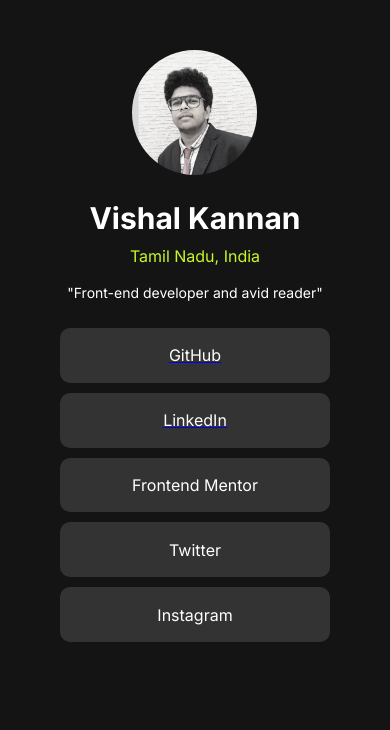
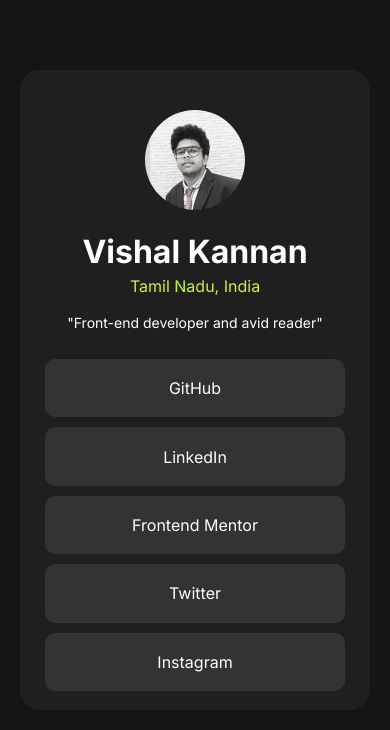
Before and after one commit to VISHALKANNAN070/simple_portfolio, a plain HTML site: page index.html in a window 390 px wide. Drawn offline with Linux system fonts and the light colour scheme; a web font is replaced by a local one.

Commit message:
styles.css

```diff
--- a/styles.css
+++ b/styles.css
@@ -32,7 +32,7 @@
   align-items: center;
   flex-direction: column;
   background-color: var(--darkgrey);
-  width: 23%;
+  width: 350px;
   height: 640px;
   border-radius: 20px;
   position: fixed;
@@ -79,7 +79,6 @@
 
 .nav {
   width: 80%;
-  cursor: pointer;
   display: flex;
   flex-direction: column;
   align-items: center;
@@ -90,6 +89,7 @@
 
 }
 button{
+  cursor: pointer;
   display: flex;
   justify-content: center;
   align-items: center;
@@ -115,445 +115,6 @@
   color: var(--grey);
 }
 
-
-@media (max-width: 1400px) {
-  .content {
-    height: 620px;
-    width: 24%;
-  }
-  .nav {
-    width: 88%;
-  }
+a{
+  text-decoration: none;
 }
-
-@media (max-width: 1350px) {
-  .content {
-    height: 610px;
-    width: 25%;
-    position: fixed;
-  }
-  .logo {
-    width: 95px;
-  }
-  .head {
-    font-size: 28px;
-  }
-  .sub1 {
-    font-size: 14px;
-  }
-  .sub2 {
-    font-size: 12px;
-  }
-  .nav {
-    width: 88%;
-  }
-  button{
-    width: 270px;
-  }
-}
-@media (max-width: 1200px) {
-  .content {
-    height: 610px;
-    width: 25%;
-    position: fixed;
-  }
-  .logo {
-    width: 95px;
-  }
-  .head {
-    font-size: 28px;
-  }
-  .sub1 {
-    font-size: 14px;
-  }
-  .sub2 {
-    font-size: 12px;
-  }
-  .nav {
-    width: 88%;
-  }
-}
-@media (max-width: 1180px) {
-  .content {
-    height: 610px;
-    width: 25%;
-    position: fixed;
-  }
-  .logo {
-    width: 95px;
-  }
-  .head {
-    font-size: 28px;
-  }
-  .sub1 {
-    font-size: 14px;
-  }
-  .sub2 {
-    font-size: 12px;
-  }
-  .nav {
-    width: 88%;
-  }
-}
-
-@media (max-width: 1100px) {
-  .content {
-    height: 610px;
-    width: 27%;
-  }
-  .logo {
-    width: 95px;
-  }
-  .head {
-    font-size: 28px;
-  }
-  .sub1 {
-    font-size: 14px;
-  }
-  .sub2 {
-    font-size: 12px;
-  }
-  .nav {
-    width: 88%;
-  }
-}
-@media (max-width: 1050px) {
-  .content {
-    top: 40px;
-    height: 630px;
-    width: 29%;
-    position: fixed;
-  }
-  .logo {
-    width: 95px;
-  }
-  .head {
-    font-size: 28px;
-  }
-  .sub1 {
-    font-size: 14px;
-  }
-  .sub2 {
-    font-size: 12px;
-  }
-  .nav {
-    width: 88%;
-  }
-}
-
-@media (max-width: 980px) {
-  .content {
-    top: 40px;
-    height: 630px;
-    width: 32%;
-    position: fixed;
-  }
-  .logo {
-    width: 95px;
-  }
-  .head {
-    font-size: 28px;
-  }
-  .sub1 {
-    font-size: 14px;
-  }
-  .sub2 {
-    font-size: 12px;
-  }
-  .nav {
-    width: 88%;
-  }
-}
-
-@media (max-width: 940px) {
-  .content {
-    top: 40px;
-    height: 630px;
-    width: 32%;
-    position: fixed;
-  }
-  .logo {
-    width: 95px;
-  }
-  .head {
-    font-size: 28px;
-  }
-  .sub1 {
-    font-size: 14px;
-  }
-  .sub2 {
-    font-size: 12px;
-  }
-  .nav {
-    width: 88%;
-  }
-}
-
-@media (max-width: 880px) {
-  .content {
-    top: 40px;
-    height: 630px;
-    width: 35%;
-    position: fixed;
-  }
-  .logo {
-    width: 95px;
-  }
-  .head {
-    font-size: 28px;
-  }
-  .sub1 {
-    font-size: 14px;
-  }
-  .sub2 {
-    font-size: 12px;
-  }
-  .nav {
-    width: 88%;
-  }
-}
-@media (max-width: 800px) {
-  .content {
-    top: 40px;
-    height: 640px;
-    width: 40%;
-    position: fixed;
-  }
-  .logo {
-    width: 95px;
-  }
-  .head {
-    font-size: 28px;
-  }
-  .sub1 {
-    font-size: 14px;
-  }
-  .sub2 {
-    font-size: 12px;
-  }
-  .nav {
-    width: 88%;
-  }
-}
-@media (max-width: 720px) {
-  .content {
-    top: 40px;
-    height: 630px;
-    width: 44%;
-    position: fixed;
-  }
-  .logo {
-    width: 105px;
-  }
-  .head {
-    font-size: 30px;
-  }
-  .sub1 {
-    font-size: 16px;
-  }
-  .sub2 {
-    font-size: 14px;
-  }
-  .nav {
-    width: 88%;
-  }
-}
-
-@media (max-width: 672px) {
-  .content {
-    top: 40px;
-    height: 640px;
-    width: 47%;
-    position: fixed;
-  }
-  .logo {
-    width: 105px;
-  }
-  .head {
-    font-size: 30px;
-  }
-  .sub1 {
-    font-size: 16px;
-  }
-  .sub2 {
-    font-size: 14px;
-  }
-  .nav {
-    width: 88%;
-  }
-}
-
-@media (max-width: 620px) {
-  .content {
-    top: 40px;
-    height: 620px;
-    width: 54%;
-  }
-  .logo {
-    width: 105px;
-  }
-  .head {
-    font-size: 30px;
-  }
-  .sub1 {
-    font-size: 16px;
-  }
-  .sub2 {
-    font-size: 14px;
-  }
-  .nav {
-    width: 88%;
-  }
-}
-@media (max-width: 590px) {
-  .content {
-    top: 40px;
-    height: 620px;
-    width: 54%;
-  }
-  .logo {
-    width: 105px;
-  }
-  .head {
-    font-size: 30px;
-  }
-  .sub1 {
-    font-size: 16px;
-  }
-  .sub2 {
-    font-size: 14px;
-  }
-  .nav {
-    width: 88%;
-  }
-}
-
-@media (max-width: 570px) {
-  body {
-    color: var(--darkgrey);
-  }
-
-  .content {
-    color: var(--darkgrey);
-    top: 40px;
-    height: 620px;
-    width: 56%;
-    position: fixed;
-    border-radius: none;
-  }
-  .logo {
-    width: 105px;
-  }
-  .head {
-    font-size: 30px;
-  }
-  .sub1 {
-    font-size: 16px;
-  }
-  .sub2 {
-    font-size: 14px;
-  }
-  .nav {
-    width: 88%;
-  }
-}
-
-@media (max-width: 550px) {
-  body {
-    background-color: var(--offblack)
-  }
-
-  .content {
-    background-color: var(--offblack);
-    top: 40px;
-    height: 620px;
-    width: 56%;
-    position: fixed;
-    border-radius: none;
-
-  }
-  .logo {
-    width: 125px;
-    top: 10px;
-  }
-  .head {
-    font-size: 30px;
-  }
-  .sub1 {
-    font-size: 16px;
-  }
-  .sub2 {
-    font-size: 14px;
-  }
-  .nav {
-    width: 88%;
-  }
-}
-@media (max-width: 455px) {
-  body {
-    background-color: var(--offblack)
-  }
-
-  .content {
-    background-color: var(--offblack);
-    top: 40px;
-    height: 620px;
-    width: 56%;
-    position: fixed;
-    border-radius: none;
-    white-space: nowrap;
-
-
-
-  }
-  .logo {
-    width: 125px;
-    top: 10px;
-  }
-  .head {
-    font-size: 30px;
-  }
-  .sub1 {
-    font-size: 16px;
-  }
-  .sub2 {
-    font-size: 14px;
-  }
-  .nav {
-    width: 88%;
-  }
-}
-@media (max-width: 390px) {
-  body {
-    background-color: var(--offblack)
-  }
-
-  .content {
-    background-color: var(--offblack);
-    top: 40px;
-    height: 620px;
-    width: 56%;
-    position: fixed;
-    border-radius: none;
-    white-space: nowrap;
-
-
-
-  }
-  .logo {
-    width: 125px;
-    top: 10px;
-  }
-  .head {
-    font-size: 30px;
-  }
-  .sub1 {
-    font-size: 16px;
-  }
-  .sub2 {
-    font-size: 14px;
-  }
-  .nav {
-    width: 88%;
-  }
-}
```
